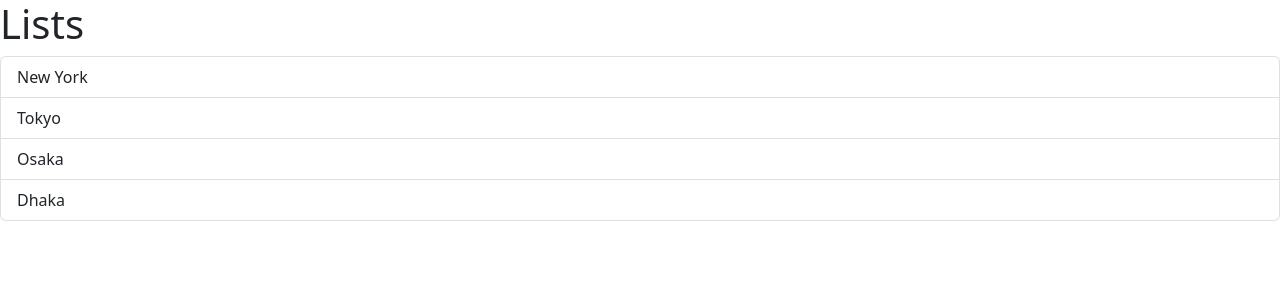
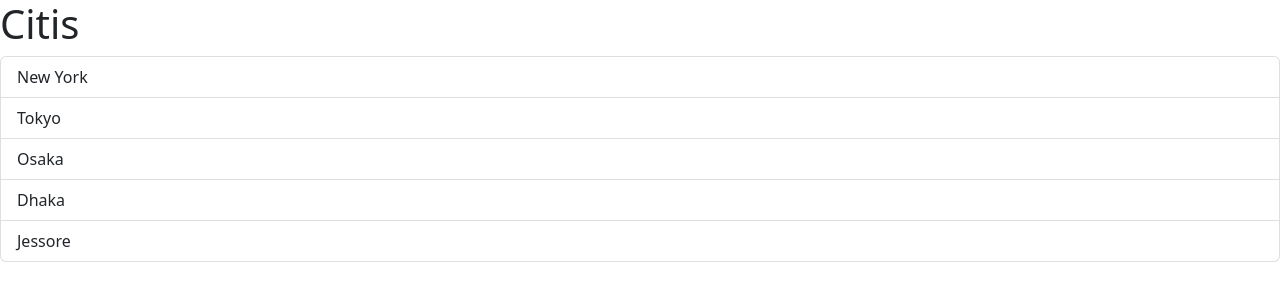
Before and after one commit to utshab-roy/react18-basic, a React (Vite) app: page / in a window 1280 px wide. Shown: the top 300 px of the page. Built offline with nearby package versions, Linux system fonts and the light colour scheme.

Commit message:
a example of using props using tsx interface

```diff
--- a/src/App.tsx
+++ b/src/App.tsx
@@ -1,9 +1,13 @@
 import ListGroup from "./components/ListGroup";
 
-function App(){
-  return <div>
-    <ListGroup />
-  </div>;
+function App() {
+  let items = ["New York", "Tokyo", "Osaka", "Dhaka", "Jessore"];
+
+  return (
+    <div>
+      <ListGroup items={items} heading="Citis" />
+    </div>
+  );
 }
 
 export default App;
--- a/src/components/ListGroup.tsx
+++ b/src/components/ListGroup.tsx
@@ -1,13 +1,17 @@
 import { useState } from "react";
 
-function ListGroup() {
-  const items = ["New York", "Tokyo", "Osaka", "Dhaka"];
+interface Props {
+  items: string[];
+  heading: string;
+}
 
+function ListGroup({ items, heading }: Props) {
   let [selectedIndex, setSelectedIndex] = useState(-1);
 
   return (
     <>
-      <h1>Lists</h1>
+      <h1>{heading}</h1>
+      {items.length === 0 && <p>No item found</p>}
       <ul className="list-group">
         {items.map((item, index) => (
           <li
```
